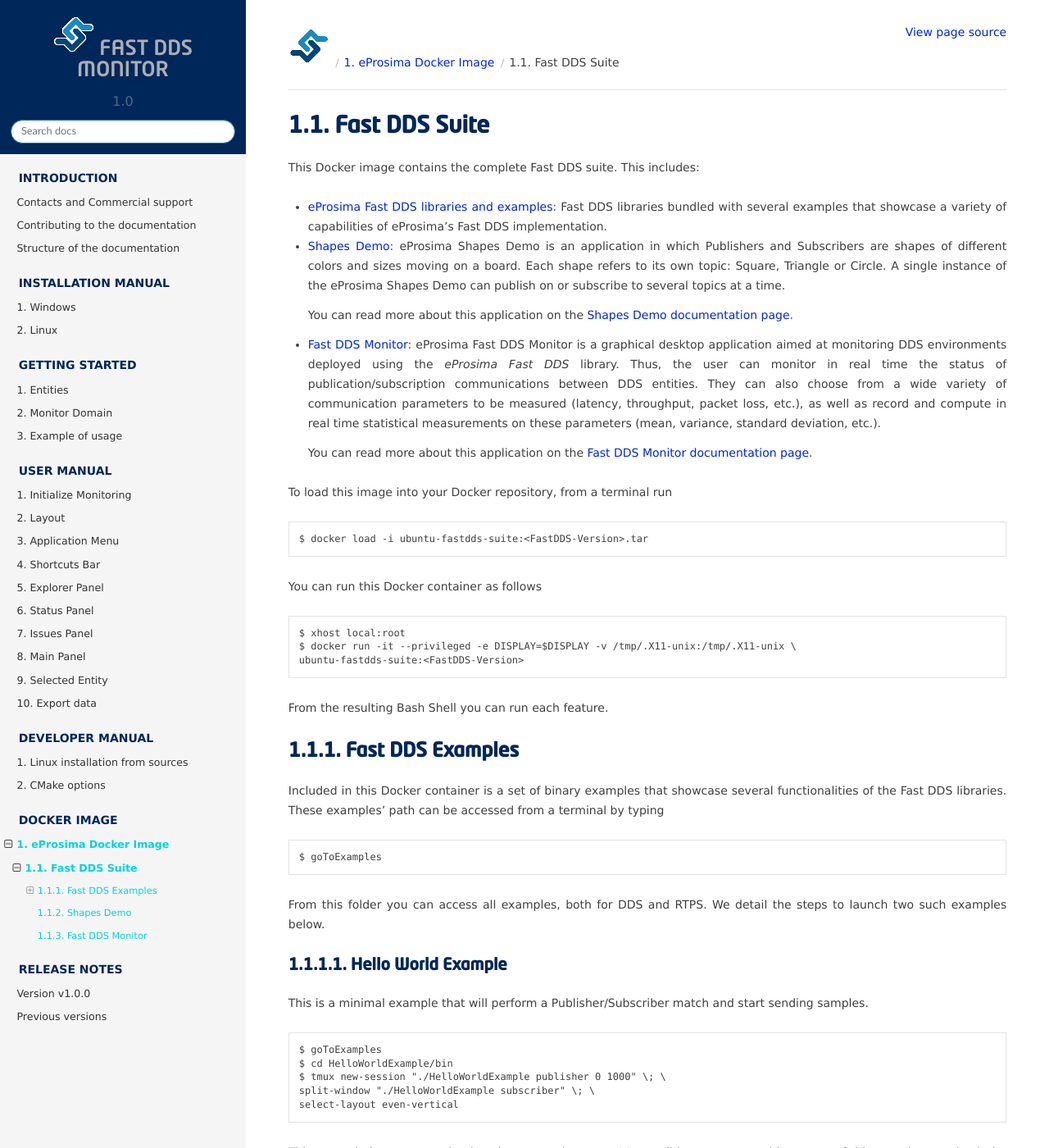
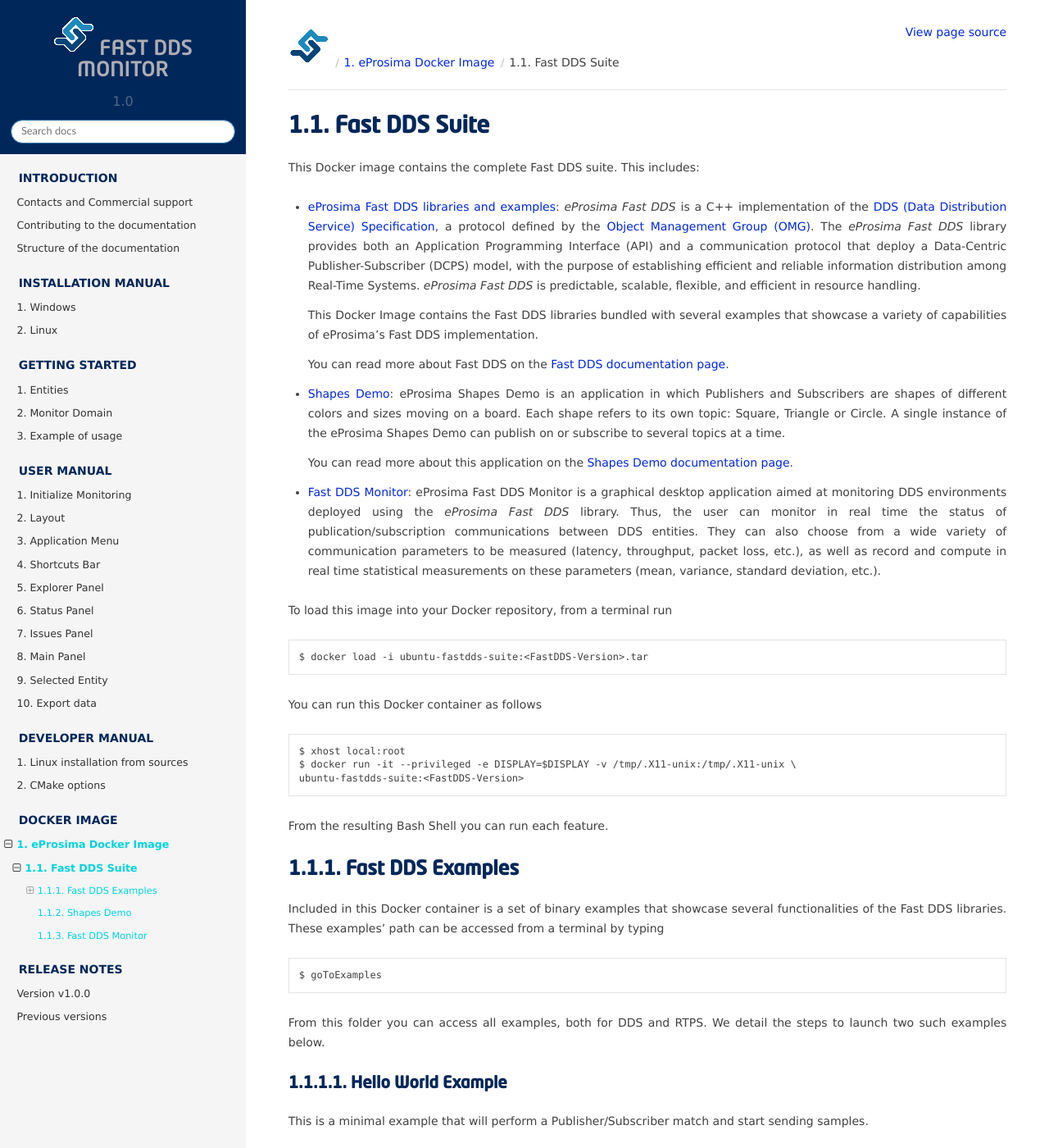
Before and after one commit to nguyenthang7215/DDS_Monitor, a Sphinx documentation site: the page built from docs/rst/docker/docker_demo/fast_dds_suite.rst, in a window 1280 px wide and 1400 px high. Shown: the whole window at 82% size. Built offline with Sphinx 7.4.7 and the Read the Docs theme 2.0.0, drawn with Linux system fonts in a browser that asks for light colours; some of the changed text lies outside the part shown.

Commit message:
Refs #12439: PR Suggestions
Signed-off-by: Javier Santiago <javiersantiago@eprosima.com>

```diff
--- a/docs/rst/docker/docker_demo/fast_dds_suite.rst
+++ b/docs/rst/docker/docker_demo/fast_dds_suite.rst
@@ -5,8 +5,18 @@
 
 This Docker image contains the complete Fast DDS suite. This includes:
 
-- :ref:`eProsima Fast DDS libraries and examples <fast_dds_suite_examples>`: Fast DDS libraries bundled with several
-  examples that showcase a variety of capabilities of eProsima's Fast DDS implementation.
+- :ref:`eProsima Fast DDS libraries and examples <fast_dds_suite_examples>`: *eProsima Fast DDS* is a C++
+  implementation of the `DDS (Data Distribution Service) Specification <https://www.omg.org/spec/DDS/About-DDS/>`__,
+  a protocol defined by the `Object Management Group (OMG) <https://www.omg.org/>`__.
+  The *eProsima Fast DDS* library provides both an Application Programming Interface (API) and a communication protocol
+  that deploy a Data-Centric Publisher-Subscriber (DCPS) model, with the purpose of establishing efficient and reliable
+  information distribution among Real-Time Systems. *eProsima Fast DDS* is predictable, scalable, flexible, and
+  efficient in resource handling.
+
+  This Docker Image contains the Fast DDS libraries bundled with several examples that showcase a variety of
+  capabilities of eProsima's Fast DDS implementation.
+
+  You can read more about Fast DDS on the `Fast DDS documentation page <https://fast-dds.docs.eprosima.com/en/latest/>`_.
 
 - :ref:`Shapes Demo <fast_dds_suite_shapes_demo>`: eProsima Shapes Demo is an application in which Publishers and
   Subscribers are shapes of different colors and sizes moving on a board. Each shape refers to its own topic: Square,
@@ -20,10 +30,6 @@
   time the status of publication/subscription communications between DDS entities. They can also choose from a wide
   variety of communication parameters to be measured (latency, throughput, packet loss, etc.), as well as record and
   compute in real time statistical measurements on these parameters (mean, variance, standard deviation, etc.).
-
-  You can read more about this application on the `Fast DDS Monitor documentation page
-  <https://eprosima-shapes-demo.readthedocs.io/>`_.
-
 
 To load this image into your Docker repository, from a terminal run
 
@@ -69,7 +75,7 @@
  split-window "./HelloWorldExample subscriber" \; \
  select-layout even-vertical
 
-This example is not constrained to the current instance. It's possible to run several instances of this
+This example is not constrained to the current instance. It is possible to run several instances of this
 container to check the communication between them by running the following from each container.
 
 .. code-block:: bash
@@ -133,5 +139,5 @@
 
  $ fastdds_monitor
 
-eProsima Fast DDS Monitor User Manual can be located on the `Fast DDS Monitor documentation
+eProsima Fast DDS Monitor usage information can be located on the `Fast DDS Monitor User Manual
 <https://fast-dds-monitor.readthedocs.io/en/latest/rst/user_manual/initialize_monitoring.html>`_.
--- a/docs/rst/docker/includes/intro.rst
+++ b/docs/rst/docker/includes/intro.rst
@@ -1,4 +1,4 @@
-eProsima provides the eProsima Fast DDS Suite Docker image for those who want a quick demonstration of Fast-DDS running on an Ubuntu
+eProsima provides the eProsima Fast DDS Suite Docker image for those who want a quick demonstration of Fast DDS running on an Ubuntu
 platform. It can be downloaded from `eProsima's downloads page <https://eprosima.com/index.php/downloads-all>`_.
 
 This Docker image was built for Ubuntu 20.04 (Focal Fossa).
```
Also changed, not shown: other parts of docs/rst/docker/docker_demo/fast_dds_suite.rst (+1 -1 lines).
